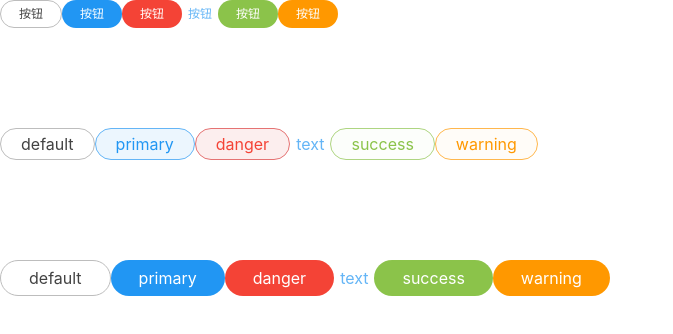
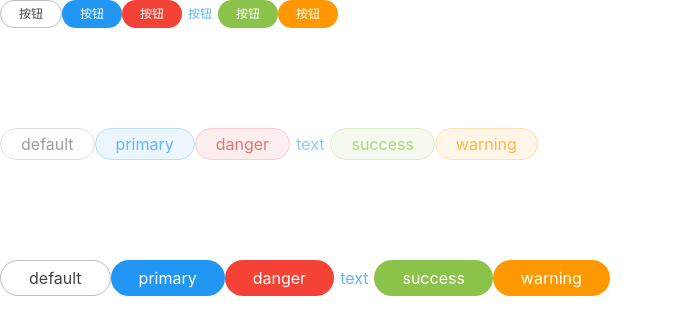
Before and after one commit to wicked-knife/reactify, a React (Create React App) app: page / in a window 1280 px wide. Shown: the top 334 px of the page, without its empty margins (0-673 px from the left). Built offline with nearby package versions, Linux system fonts and the light colour scheme.

Commit message:
add button click unit test

```diff
--- a/src/App.tsx
+++ b/src/App.tsx
@@ -23,7 +23,7 @@ const App: React.FC = () => {
       <div style={{marginTop: '100px'}}>
       {buttons.map(
         buttonType => (
-          <Button buttonType={buttonType} key={buttonType} onClick={clickHandler} round size="medium" plain >
+          <Button buttonType={buttonType} key={buttonType} onClick={clickHandler} round size="medium" plain disabled >
             {buttonType}
           </Button>
         )
--- a/src/components/button/button.scss
+++ b/src/components/button/button.scss
@@ -15,6 +15,7 @@
 }
 
 @mixin plain-btn-disabled($bg-color, $border-color, $color, $active-bg-color) {
+  pointer-events: none;
   cursor: not-allowed;
   background-color: $bg-color;
   border: $border-color 1px solid;
@@ -27,6 +28,22 @@
     background-color: $active-bg-color;
   }
 }
+
+// 非 plain 类型的 button disabled 的样式
+@mixin base-btn-disabled($disbaleColor) {
+  pointer-events: none;
+  cursor: not-allowed;
+  background-color: $disbaleColor;
+  color: $white;
+  &:hover {
+    color: $white;
+    background-color: $disbaleColor;
+  }
+  &:active {
+    background-color: $disbaleColor;
+  }
+}
+
 
 @mixin btn-size($height, $padding) {
   height: $height;
@@ -100,19 +117,6 @@
   }
 }
 
-// 非 plain 类型的 button disabled 的样式
-@mixin base-btn-disabled($disbaleColor) {
-  cursor: not-allowed;
-  background-color: $disbaleColor;
-  color: $white;
-  &:hover {
-    color: $white;
-    background-color: $disbaleColor;
-  }
-  &:active {
-    background-color: $disbaleColor;
-  }
-}
 
 .rf-btn-default {
   background-color: $white;
@@ -131,6 +135,7 @@
     @extend .rf-btn-default;
   }
   &.is-disabled {
+    pointer-events: none;
     cursor: not-allowed;
     color: $grey;
     border: 1px solid $grey-lighten-2;
@@ -187,7 +192,7 @@
       @include plain-btn-disabled(
         rgba(lighten($color: $red-lighten-3, $amount: 10), 0.3),
         $red-lighten-4,
-        $blue-lighten-2,
+        $red-lighten-2,
         rgba(lighten($color: $red-lighten-3, $amount: 10), 0.3)
       );
     }
@@ -280,4 +285,9 @@
   &:active {
     color: $blue-darken-2;
   }
+  &.is-disabled {
+    cursor: not-allowed;
+    pointer-events: none;
+    color: $blue-lighten-3;
+  }
 }
--- a/src/components/button/button.tsx
+++ b/src/components/button/button.tsx
@@ -41,7 +41,7 @@ const Button: React.FC<ButtonProps> = ({
     className
   )
 
-  return <button className={computedClassNames} {...props}><span className='rf-btn-span'>{children}</span></button>
+  return <button className={computedClassNames} {...props} disabled={disabled}><span className='rf-btn-span'>{children}</span></button>
 }
 
 Button.defaultProps = {
```
Also changed, not shown: 1 other file (tests, documents, lock files or other folders).
